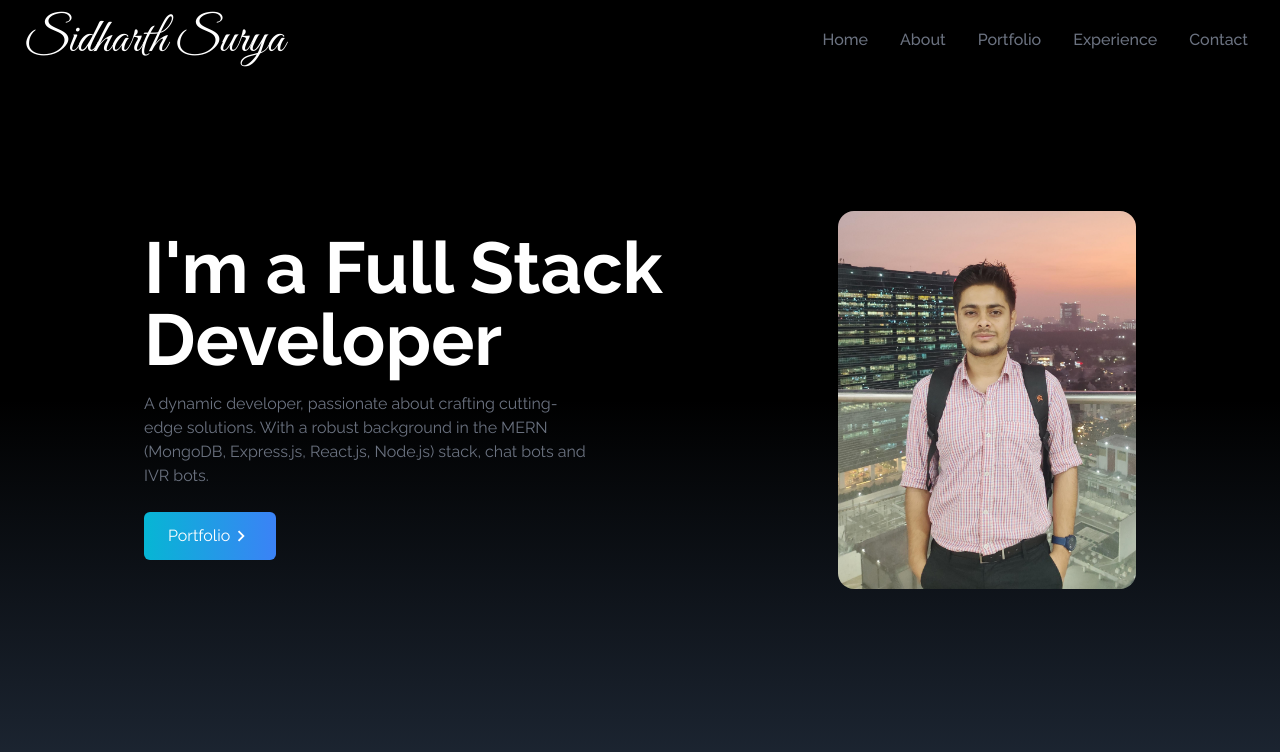
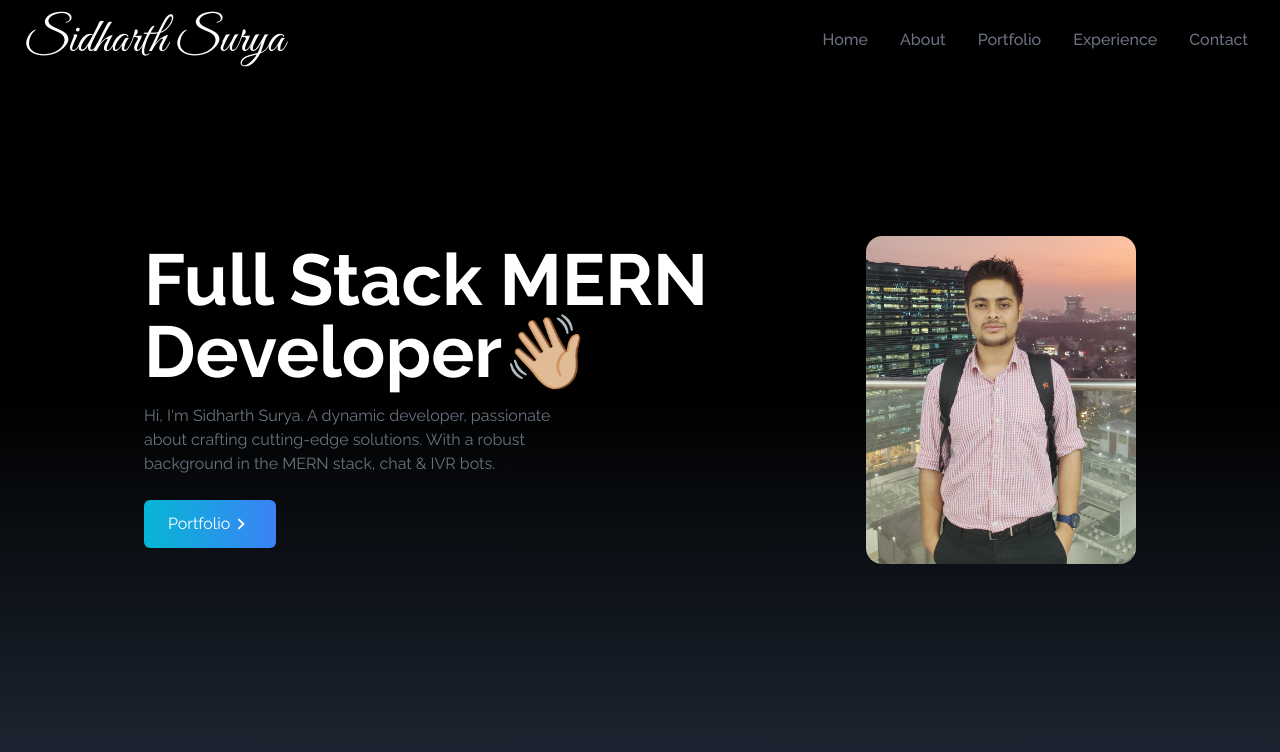
Before and after one commit to imsidharthsurya/my-portfolio, a React (Create React App) app: page / in a window 1280 px wide. Shown: the top 752 px of the page. Built offline with nearby package versions, Linux system fonts and the light colour scheme.

Commit message:
about text change

```diff
--- a/src/components/Home.js
+++ b/src/components/Home.js
@@ -7,8 +7,8 @@ const Home = () => {
     <div name="home" className='h-screen w-full bg-gradient-to-b from-black via-black to-gray-800'>
        <div className='max-w-screen-lg mx-auto flex flex-col items-center justify-center h-full px-4 md:flex-row'>
         <div className='flex flex-col justify-center h-full'>
-            <h2 className='text-4xl sm:text-7xl font-bold text-white'>I'm a Full Stack Developer</h2>
-            <p className='text-gray-500 py-4 max-w-md'>A dynamic developer, passionate about crafting cutting-edge solutions. With a robust background in the MERN (MongoDB, Express.js, React.js, Node.js) stack, chat bots and IVR bots.</p>
+            <h2 className='text-4xl sm:text-7xl font-bold text-white'>Full Stack MERN Developer👋🏼</h2>
+            <p className='text-gray-500 py-4 max-w-md'>Hi, I'm Sidharth Surya. A dynamic developer, passionate about crafting cutting-edge solutions. With a robust background in the MERN stack, chat & IVR bots.</p>
 
             <div>
                 <button className='group text-white w-fit px-6 py-3 my-2 flex items-center rounded-md bg-gradient-to-r from-cyan-500 to-blue-500'>
```
Also changed, not shown: src/assets/mypic1.jpg.
